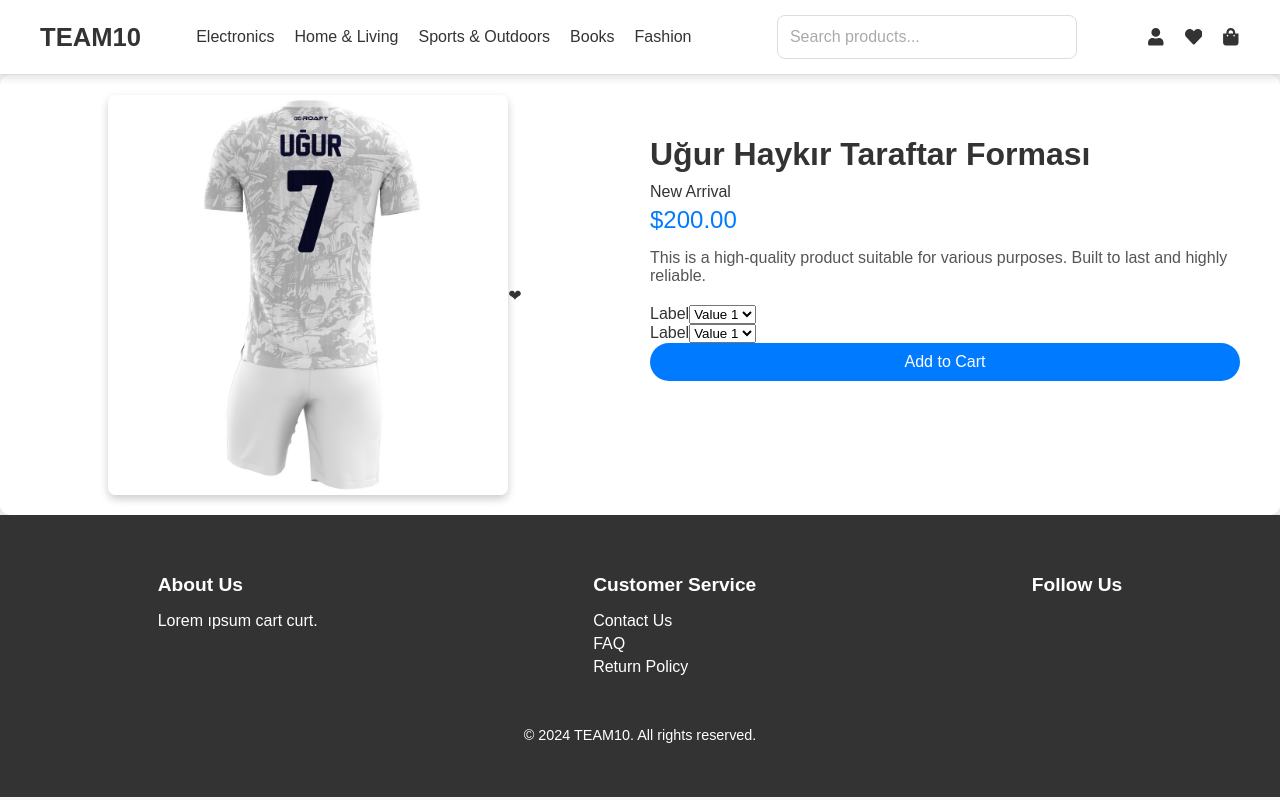
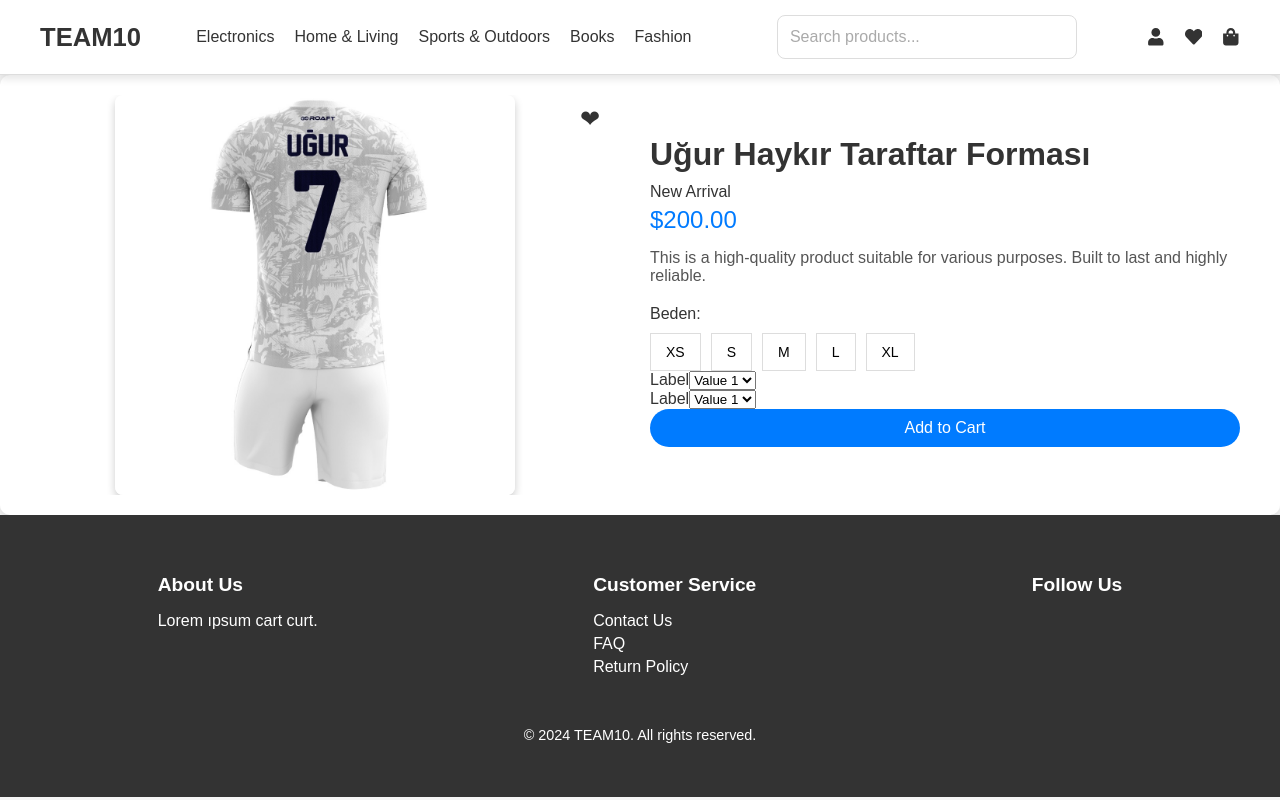
Before and after one commit to selimbogurcu/team-10-front, a React (Create React App) app: page /product/1 in a window 1280 px wide. Built offline with nearby package versions, Linux system fonts and the light colour scheme.

Commit message:
favori eklemesi ve beden seçimi

```diff
--- a/src/assets/styles/productDetail.css
+++ b/src/assets/styles/productDetail.css
@@ -17,6 +17,8 @@
     display: flex;
     align-items: center;
     justify-content: center;
+    position: relative; /* Kalp ikonu için gerekli */
+    overflow: hidden; /* Taşan içeriği gizler */
 }
 
 .product-image {
@@ -89,6 +91,32 @@
     box-shadow: 0 4px 10px rgba(0, 91, 187, 0.3);
 }
 
+/* Favorite Icon Styles */
+.favorite-icon {
+    position: absolute; /* Fotoğrafın sağ üst köşesine konumlandırma */
+    top: 10px;
+    right: 10px;
+    font-size: 24px; /* Kalp boyutu */
+    cursor: pointer;
+    z-index: 10; /* Üst katmanda kalması için */
+    transition: transform 0.3s ease, font-size 0.3s ease;
+}
+
+.favorite-icon:hover {
+    font-size: 28px; /* Hover durumunda büyüme */
+}
+
+.product-image-section:hover .favorite-icon {
+    transform: scale(1.2); /* Fotoğrafla birlikte büyüme */
+}
+
+.favorite-icon:hover::after {
+    content: ' Favorilere Ekle'; /* Kalp ikonunun yanında yazı */
+    font-size: 14px;
+    color: #000;
+    margin-left: 5px;
+}
+
 /* Latest Reviews Section */
 .latest-reviews {
     margin-top: 40px;
@@ -153,3 +181,28 @@
 .review-date {
     font-style: italic;
 }
+
+/* Size Options */
+.size-options {
+    display: flex;
+    gap: 10px;
+    margin-top: 10px;
+}
+
+.size-button {
+    padding: 10px 15px;
+    border: 1px solid #ddd;
+    background-color: white;
+    cursor: pointer;
+    font-size: 14px;
+}
+
+.size-button.selected {
+    background-color: #007bff;
+    color: white;
+    border-color: #007bff;
+}
+
+.size-button:hover {
+    background-color: #f0f0f0;
+}
--- a/src/pages/ProductDetail.js
+++ b/src/pages/ProductDetail.js
@@ -1,5 +1,4 @@
-// ProductDetail.js
-import React, { useState } from 'react';
+import React, { useEffect, useState } from 'react';
 import { useParams } from 'react-router-dom';
 import Navbar from '../components/Navbar';
 import Footer from '../components/Footer';
@@ -9,11 +8,14 @@
 
 const ProductDetail = () => {
     const { id } = useParams();
+    const [product, setProduct] = useState(null);
+    const [selectedSize, setSelectedSize] = useState(null);
 
     const sampleProduct = {
         name: 'Uğur Haykır Taraftar Forması',
         model: 'Model UH007',
         serial_number: 'SN123456789',
+        sizes: ["XS", "S", "M", "L", "XL"],
         description: 'This is a high-quality product suitable for various purposes. Built to last and highly reliable.',
         quantity_in_stock: 25,
         price: 200.00,
@@ -23,6 +25,10 @@
         images: [img1, img2],
         created_at: '2024-11-01'
     };
+
+    useEffect(() => {
+        setProduct(sampleProduct)
+    }, [id]);
 
     const [currentImage, setCurrentImage] = useState(sampleProduct.images[0]);
 
@@ -36,19 +42,40 @@
         setCurrentImage(sampleProduct.images[0]);
     };
 
+    const handleAddToFavorites = () => {
+        // Favorilere ekleme işlemi (örneğin localStorage veya API çağrısı)
+        alert('Ürün favorilere eklendi!');
+    };
+
     return (
         <div className="product-detail-page">
             <Navbar />
             <div className="product-detail">
                 <div className="product-image-section" onMouseEnter={handleMouseEnter} onMouseLeave={handleMouseLeave}>
                     <img src={currentImage} alt={sampleProduct.name} className="product-image" />
-                    <div className="favorite-icon">❤</div>
+                    <div className="favorite-icon" onClick={handleAddToFavorites}>❤</div>
                 </div>
                 <div className="product-info-section">
-                    <h1 className="product-name">{sampleProduct.name}</h1>
+                    <h1 className="product-name">{product?.name || sampleProduct.name}</h1>
                     <span className="product-tag">New Arrival</span>
-                    <p className="product-price">${sampleProduct.price.toFixed(2)}</p>
-                    <p className="product-description">{sampleProduct.description}</p>
+                    <p className="product-price">${product?.price?.toFixed(2) || sampleProduct.price.toFixed(2)}</p>
+                    <p className="product-description">{product?.description || sampleProduct.description}</p>
+
+                    {/* Beden Seçimi */}
+                    <div className="size-selection">
+                        <label>Beden:</label>
+                        <div className="size-options">
+                            {(product?.sizes || []).map((size, index) => (
+                                <button
+                                    key={index}
+                                    className={`size-button ${selectedSize === size ? 'selected' : ''}`}
+                                    onClick={() => setSelectedSize(size)}
+                                >
+                                    {size}
+                                </button>
+                            ))}
+                        </div>
+                    </div>
 
                     <div className="dropdowns">
                         <div className="dropdown">
@@ -68,12 +95,12 @@
                             </select>
                         </div>
                     </div>
-                    <button className="add-to-cart-button">Add to Cart</button>
+                    <button className="add-to-cart-button" disabled={!selectedSize}>Add to Cart</button>
                 </div>
             </div>
             <Footer />
         </div>
     );
-};
+}
 
 export default ProductDetail;
```
